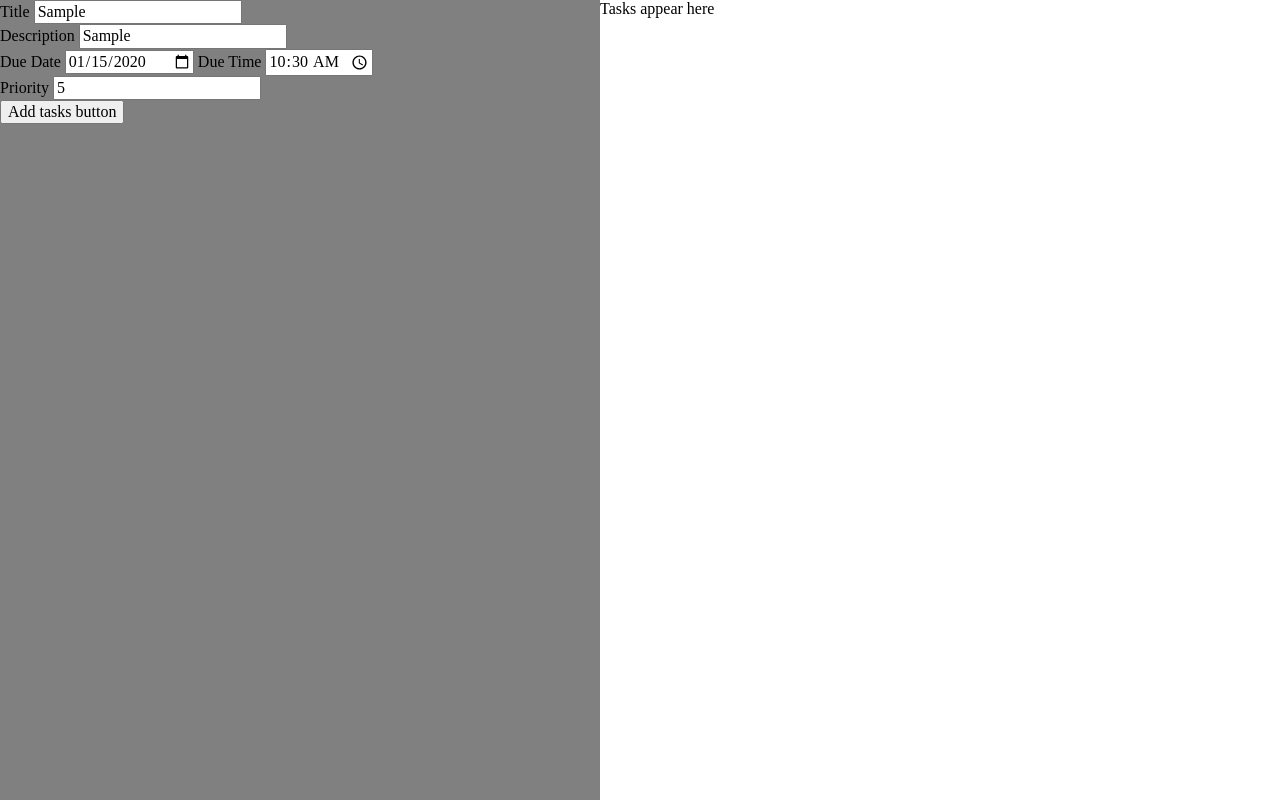
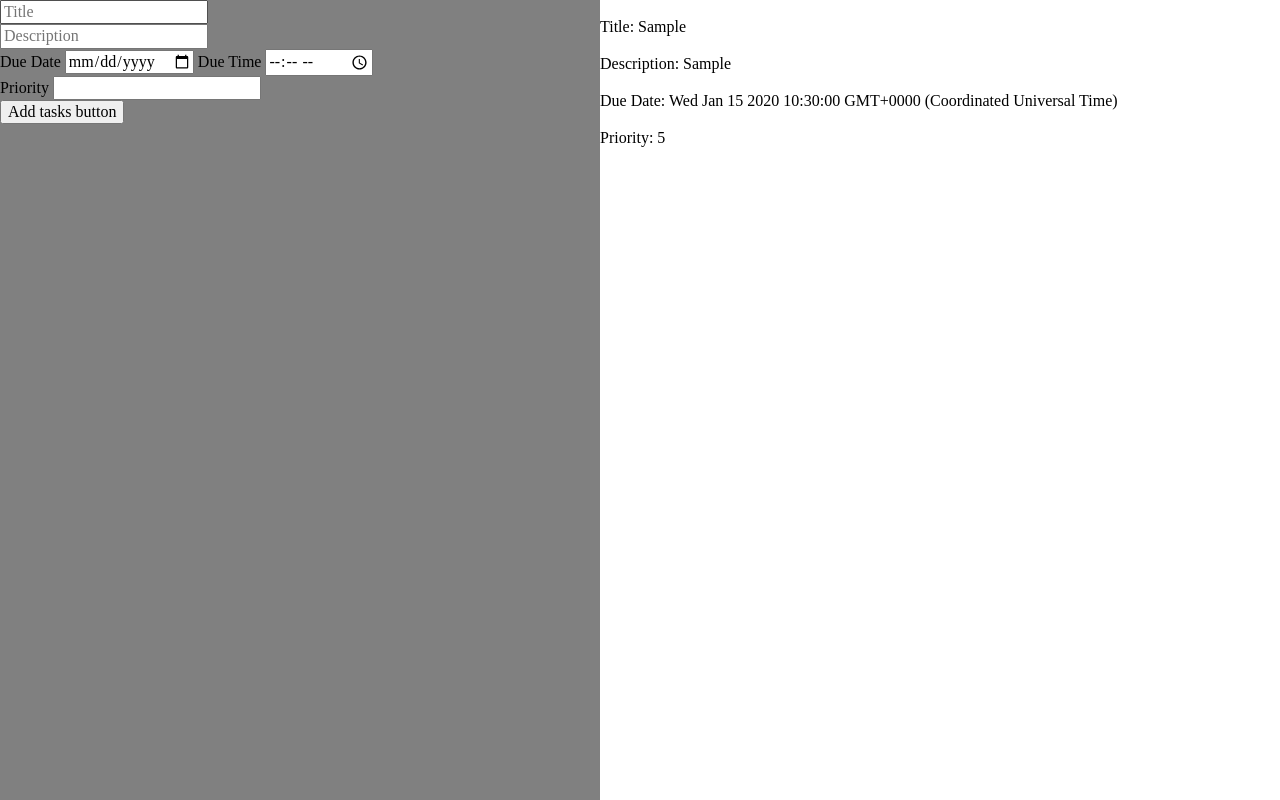
Before and after one commit to KojinKuro/todo-app, a website built with webpack: page src/index.html in a window 1280 px wide. Both pictures are taken after typing "Sample", "Sample", "2020-01-15", "10:30", "5" into the empty fields and a click on the button "Add tasks button". Built offline with nearby package versions, Linux system fonts and the light colour scheme.

Commit message:
refactor: split files into cleaner modules
Code has been split across different files for more clarity. We now have
the basic ability to add tasks to the DOM.

```diff
--- a/src/index.html
+++ b/src/index.html
@@ -7,14 +7,17 @@
   </head>
   <body>
     <nav>
-      <form>
+      <form class="tasks-form">
         <div>
-          <label for="title">Title</label>
-          <input type="text" name="title" id="title" />
+          <input type="text" name="title" id="title" placeholder="Title" />
         </div>
         <div>
-          <label for="description">Description</label>
-          <input type="text" name="description" id="description" />
+          <input
+            type="text"
+            name="description"
+            id="description"
+            placeholder="Description"
+          />
         </div>
         <div>
           <label for="due-date">Due Date</label>
--- a/src/javascript/domHandler.js
+++ b/src/javascript/domHandler.js
@@ -1,13 +1,42 @@
-import { createTask, tasks } from "../main";
+import { createTask, getTasks, saveTask } from "./tasks.js";
 
-var addTasksButton = document.querySelector(".add-tasks-button");
-var tasksDisplay = document.querySelector(".tasks-display");
+const addTasksButton = document.querySelector(".add-tasks-button");
+const tasksDisplay = document.querySelector(".tasks-display");
+const taskForm = document.querySelector("form.tasks-form");
 
-export function displayTasks(tasks) {
-  tasksDisplay.innerHTML = "";
-  tasks.forEach((task) => {
-    tasksDisplay.innerText += `${task.title}\n`;
+addTasksButton.addEventListener("click", () => {
+  const taskData = extractTaskForm(taskForm);
+  const task = createTask(
+    taskData.title,
+    taskData.description,
+    taskData.dueDate,
+    taskData.priority
+  );
+  saveTask(task);
+  displayTasks(tasksDisplay);
+});
+
+function extractTaskForm(element) {
+  const taskData = new FormData(element);
+
+  const title = taskData.get("title");
+  const description = taskData.get("description");
+  const dueTime = `${taskData.get("due-date")} ${taskData.get("due-time")}`;
+  const dueDate = new Date(dueTime);
+  const priority = +taskData.get("priority");
+
+  taskForm.reset();
+
+  return { title, description, dueDate, priority };
+}
+
+function displayTasks(element) {
+  element.innerHTML = "";
+  getTasks().forEach((task) => {
+    element.innerText += `
+    Title: ${task.title}\n
+    Description: ${task.description}\n
+    Due Date: ${task.dueDate}\n
+    Priority: ${task.priority}\n`;
   });
 }
-
-global.displayTasks = displayTasks;
--- /dev/null
+++ b/src/javascript/tasks.js
@@ -0,0 +1,22 @@
+const tasks = [];
+global.tasks = tasks;
+
+export function saveTask(task) {
+  tasks.push(task);
+}
+
+export function getTasks() {
+  return tasks;
+}
+
+export function createTask(title, description, dueDate = -1, priority = 1) {
+  if (title == undefined || title == "")
+    throw new Error("Must provide a task title!");
+  return { title, description, dueDate, priority, completed: false };
+}
+
+export function completeTask(task) {
+  const newTask = task;
+  newTask.completed = true;
+  return newTask;
+}
--- a/src/main.js
+++ b/src/main.js
@@ -1,23 +1,3 @@
+import "./javascript/domHandler.js";
 import "normalize.css";
-import { displayTasks } from "./javascript/domHandler";
 import "./scss/style.scss";
-
-export const tasks = [];
-global.tasks = tasks;
-global.createTask = createTask;
-global.saveTask = saveTask;
-
-function saveTask(task) {
-  tasks.push(task);
-}
-
-export function createTask(title, description, dueDate = -1, priority = 1) {
-  if (title == undefined) throw new Error("Must provide a task title!");
-  return { title, description, dueDate, priority, completed: false };
-}
-
-export function completeTask(task) {
-  const newTask = task;
-  newTask.completed = true;
-  return newTask;
-}
--- a/src/scss/style.scss
+++ b/src/scss/style.scss
@@ -14,3 +14,7 @@ body {
 nav {
   background-color: grey;
 }
+
+.disabled {
+  cursor: not-allowed;
+}
```
Also changed, not shown: src/main.test.js (deleted, +0 -5 lines), test/tasks.test.js (renamed from test/main.test.js, +1 -1 lines).
